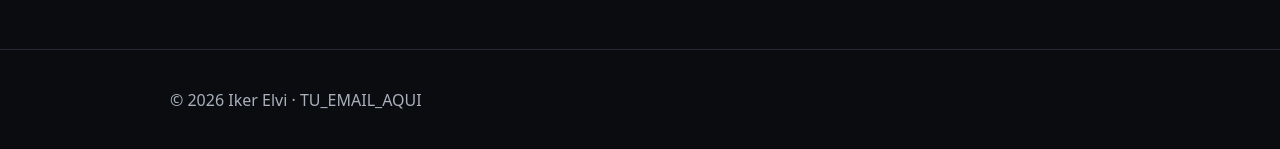
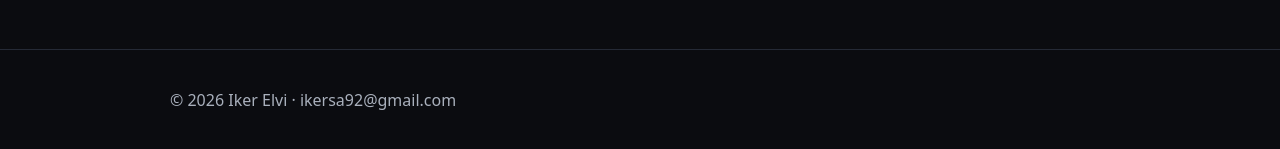
Before and after one commit to ikerelvi/ikerelvi.github.io, a Jekyll site: the page built from index.md, in a window 1280 px wide. Shown: the part 712-861 px from the top of the page. Built offline with Jekyll 4.4.1, drawn with Linux system fonts in a browser that asks for light colours.

Commit message:
Estable version

```diff
--- a/Gemfile
+++ b/Gemfile
@@ -1,2 +1,3 @@
 source "https://rubygems.org"
+
 gem "github-pages", group: :jekyll_plugins
--- a/_config.yml
+++ b/_config.yml
@@ -1,5 +1,5 @@
 title: "Iker Elvi"
-email: "TU_EMAIL_AQUI"
+email: "ikersa92@gmail.com"
 description: "Audio Engineer — Music • Post-Production • Game Audio"
 url: "https://ikerelvi.com"
 
```
Also changed, not shown: Gemfile.lock (added), 10 other files.
